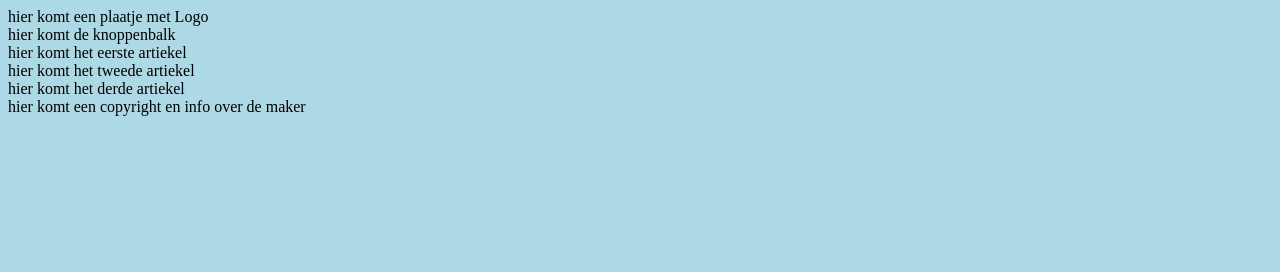
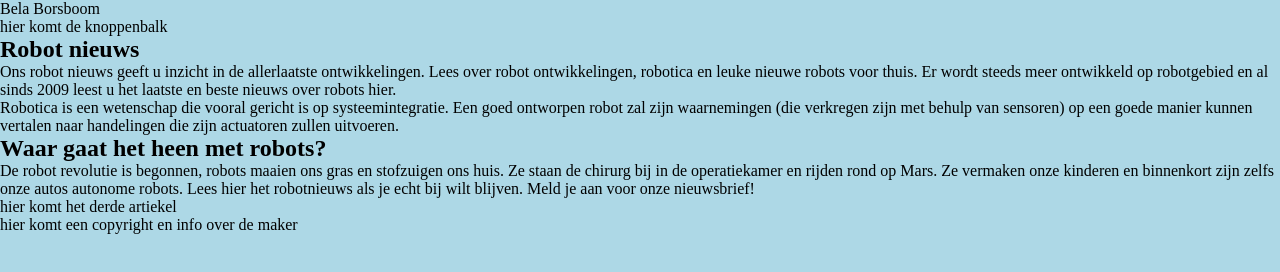
Before and after one commit to belaborsboom/HTMLCSS2, a plain HTML site: page index.html in a window 1280 px wide. Drawn offline with Linux system fonts and the light colour scheme.

Commit message:
background toegevoegd

```diff
--- a/css/opmaak.css
+++ b/css/opmaak.css
@@ -4,3 +4,10 @@ body {
 h1 {
   color: darkgrey;
 }
+* {
+  margin: 0px;
+  padding: 0px;
+}
+header {
+  background: url()
+}
--- a/index.html
+++ b/index.html
@@ -7,19 +7,29 @@
   </head>
   <body>
     <header>
-      hier komt een plaatje met Logo
+      Bela Borsboom
     </header>
     <nav>
       hier komt de knoppenbalk
     </nav>
     <section>
       <article>
-        hier komt het eerste artiekel
+        <h2>Robot nieuws</h2>
+        <p>
+          Ons robot nieuws geeft u inzicht in de allerlaatste ontwikkelingen. Lees over robot ontwikkelingen, robotica en leuke nieuwe robots voor thuis. Er wordt steeds meer ontwikkeld op robotgebied en al sinds 2009 leest u het laatste en beste nieuws over robots hier.
+        </p>
+        <p>
+          Robotica is een wetenschap die vooral gericht is op systeemintegratie. Een goed ontworpen robot zal zijn waarnemingen (die verkregen zijn met behulp van sensoren) op een goede manier kunnen vertalen naar handelingen die zijn actuatoren zullen uitvoeren.
+        </p>
       </article>
 
       <article>
-        hier komt het tweede artiekel
+        <h2>Waar gaat het heen met robots?</h2>
+        <p>
+          De robot revolutie is begonnen, robots maaien ons gras en stofzuigen ons huis. Ze staan de chirurg bij in de operatiekamer en rijden rond op Mars. Ze vermaken onze kinderen en binnenkort zijn zelfs onze autos autonome robots. Lees hier het robotnieuws als je echt bij wilt blijven. Meld je aan voor onze nieuwsbrief!
+        </p>
       </article>
+
 
       <article>
         hier komt het derde artiekel
```
Also changed, not shown: images/banneryt.png (added).
